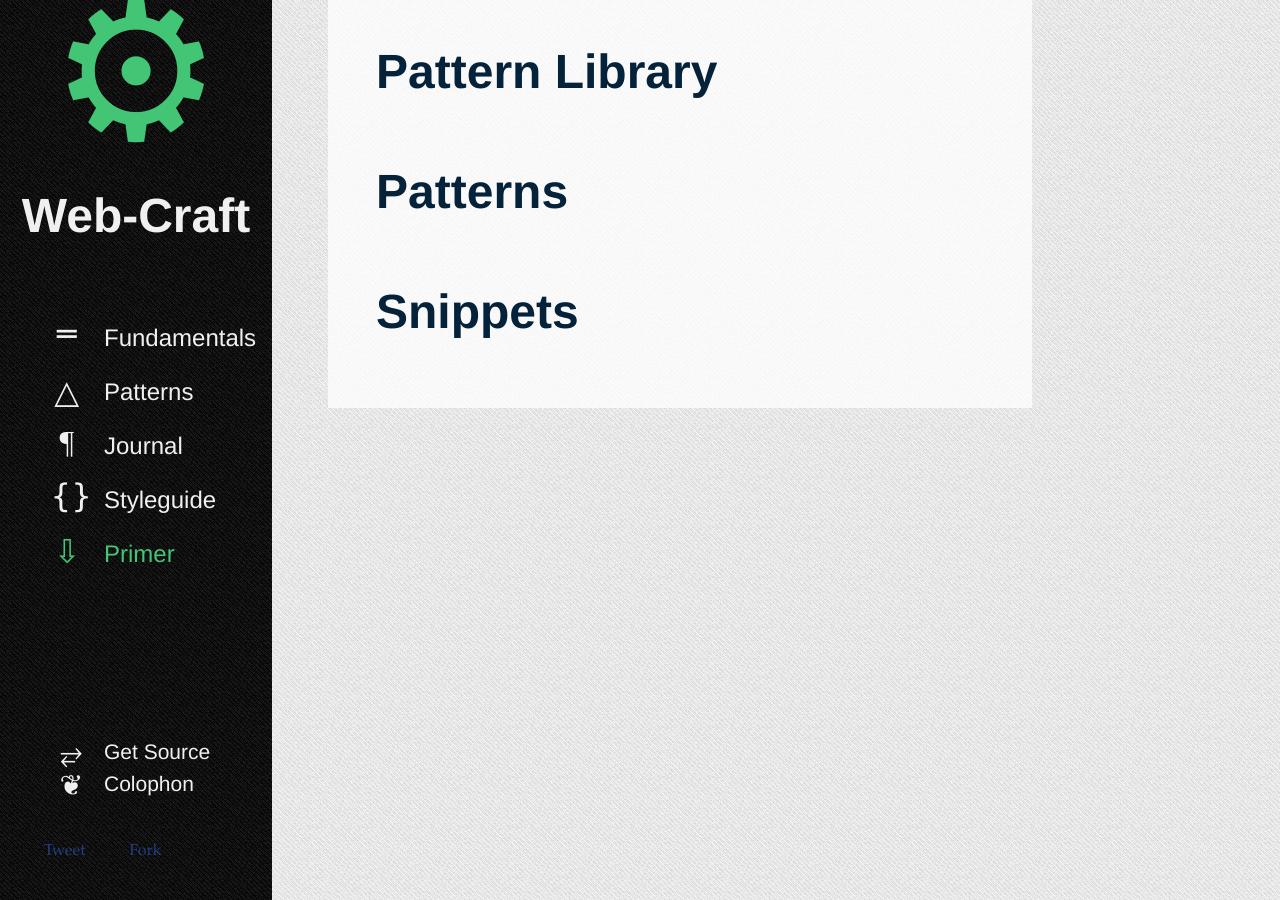
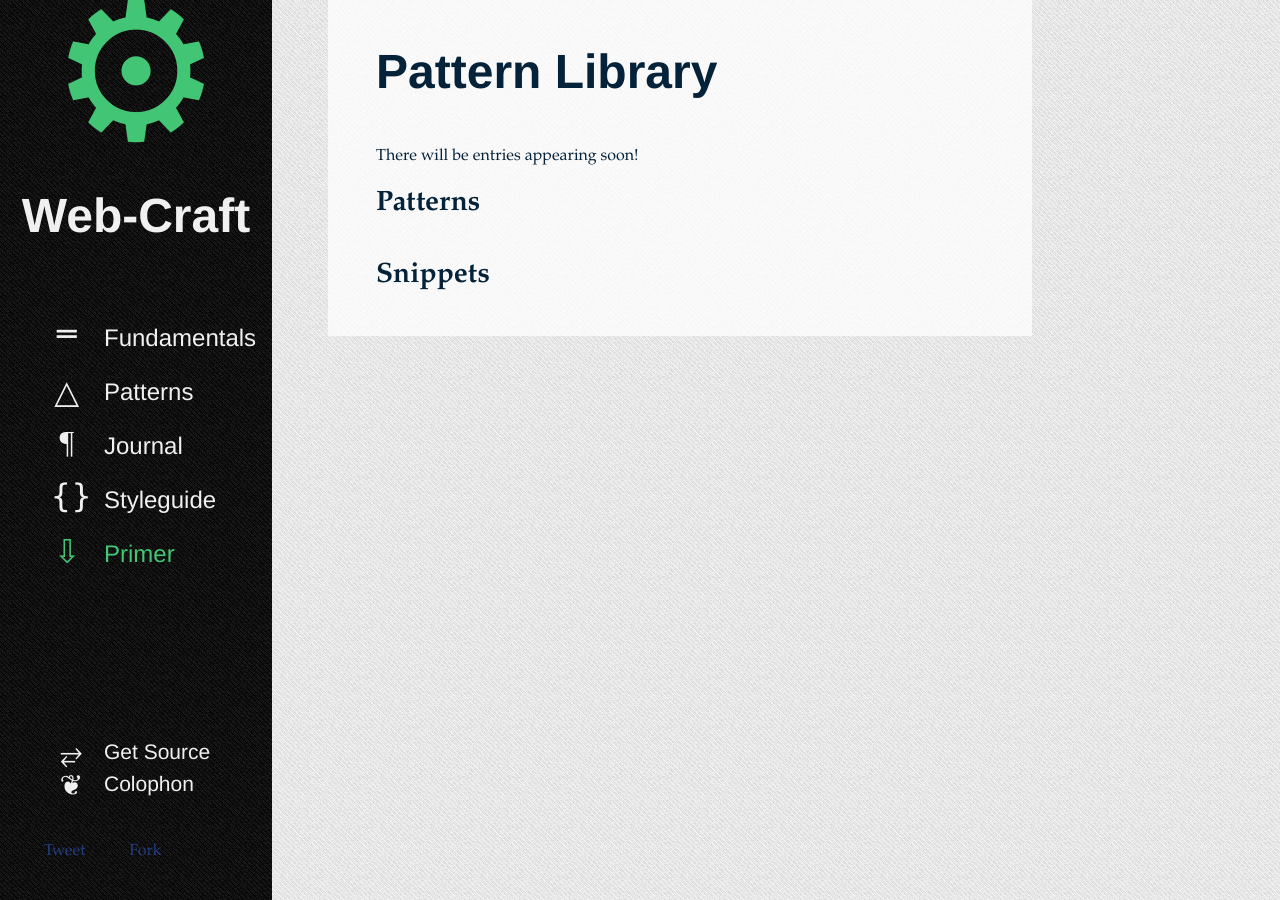
Before and after one commit to caycefischer/webcraft, a Jekyll site: the page built from patterns/index.html, in a window 1280 px wide. Built offline with Jekyll 4.4.1, drawn with Linux system fonts in a browser that asks for light colours; nearby versions of some CDN libraries; comment, search, counter and statistics services are not loaded.

Commit message:
rename posts for proper ordering, change empty copy in patterns & journal

```diff
--- a/journal/index.html
+++ b/journal/index.html
@@ -4,7 +4,8 @@ title: Journal
 description: "Articles &amp; Essays on the advanced practice and theory of web design and development."
 ---
 
-<!-- content of this page is a loop showing some posts -->
+There will be entries appearing soon!
+
 {% for post in site.categories.journal limit:5 %}
 <h2><a href="{{ site.baseurl }}{{ post.url }}">{{ post.title }}</a></h2>
 
--- a/patterns/index.html
+++ b/patterns/index.html
@@ -4,7 +4,9 @@ title: "Pattern Library"
 description: "The Web-Craft pattern library is an invaluable resource, a knowledge base with a remarkable signal-to-noise ratio. Each design pattern and snippet is well-documented with sample usage."
 ---
 
-<h1 class="hN alpha">Patterns</h1>
+There will be entries appearing soon!
+
+<h1 class="hN beta">Patterns</h1>
 {% for post in site.categories.patterns limit:5 %}
 <h2><a href="{{ site.baseurl }}{{ post.url }}">{{ post.title }}</a></h2>
 
@@ -14,7 +16,7 @@ description: "The Web-Craft pattern library is an invaluable resource, a knowled
 {% endfor %}
 
 
-<h1 class="hN alpha">Snippets</h1>
+<h1 class="hN beta">Snippets</h1>
 {% for post in site.categories.snippets limit:5 %}
 <h2><a href="{{ site.baseurl }}{{ post.url }}">{{ post.title }}</a></h2>
 
--- a/primer/docs.markdown
+++ b/primer/docs.markdown
@@ -1326,9 +1326,9 @@ Wrapping up the Primer stylesheet are a number of included modules and utilities
 
 ---
 
-Last edited: 15/04/2012
-
-<dl class="lining">
+<dl class="lining .micro">
+	<dt>Last edited</dt>
+	<dd>April 15, 2012</dd>
 	<dt>Words</dt>
 	<dd>{{ page.content | number_of_words }}</dd>
 </dl>
```
Also changed, not shown: _posts/2012-04-08-coding-conventions.markdown (renamed from _posts/2012-04-09-coding-conventions.markdown), _posts/2012-04-10-style.markdown (renamed from _posts/2012-04-09-style.markdown).
